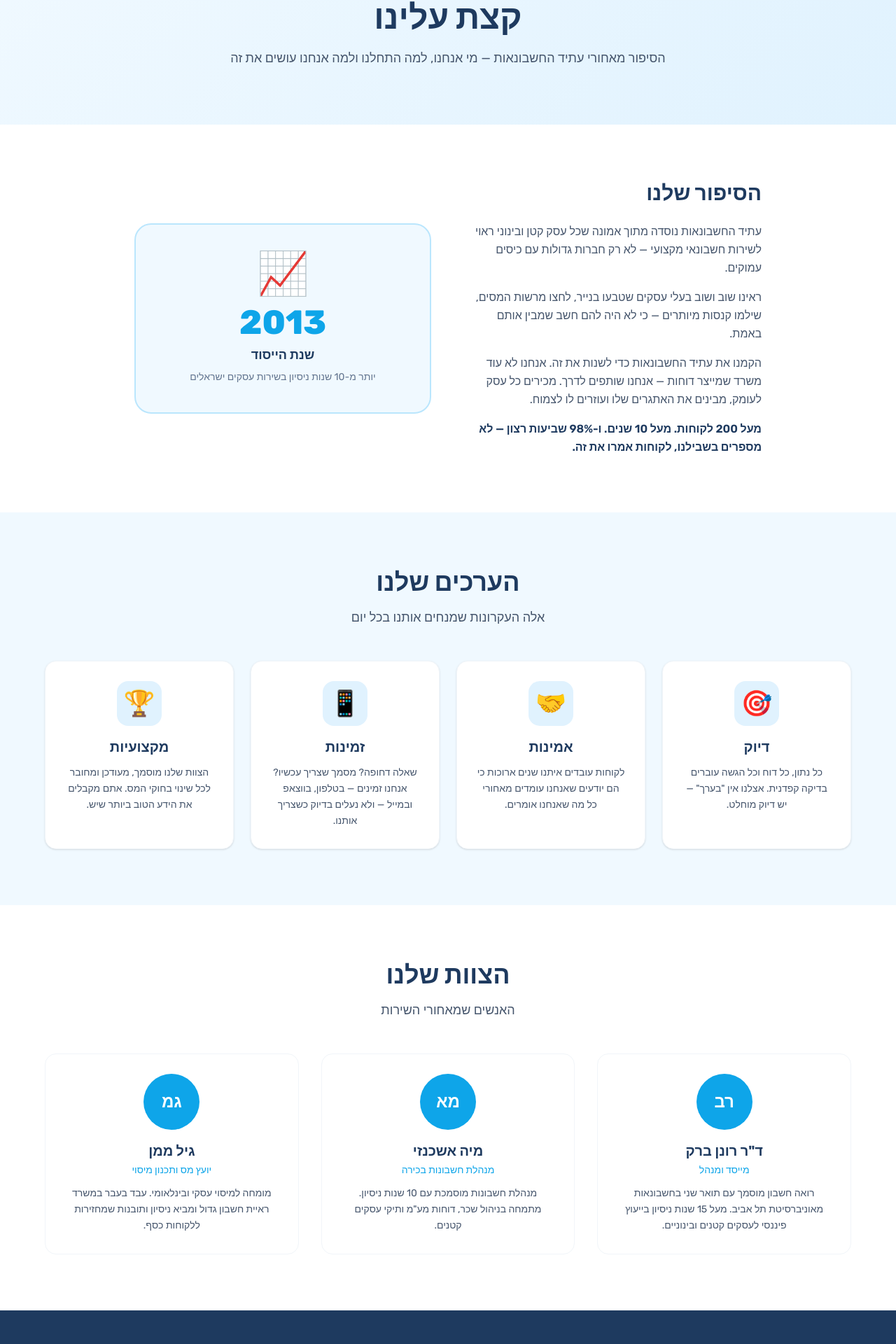
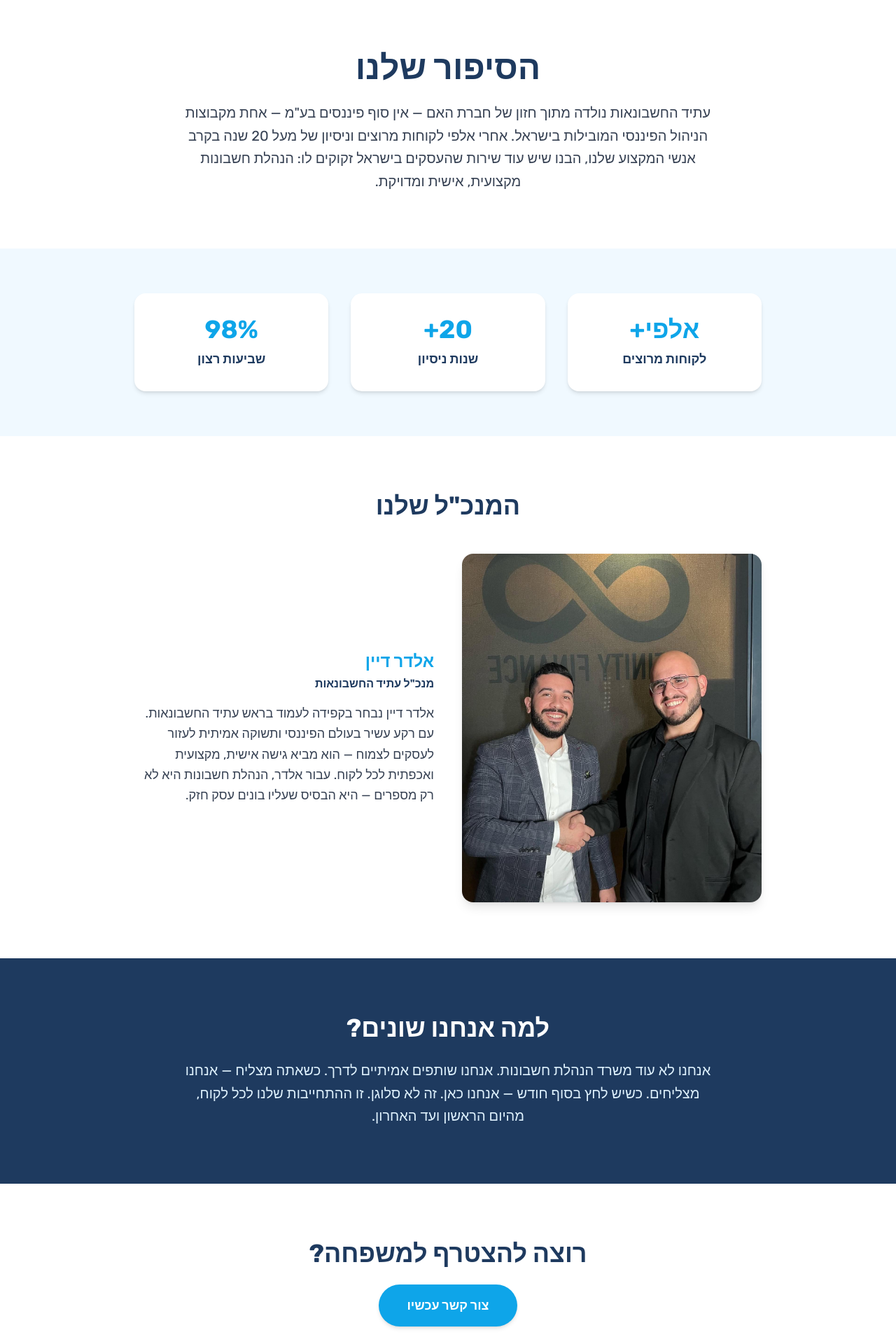
Before and after one commit to infinityfinanceisrael-max/atid-hashvonaut, a React (Vite) app: page /about in a window 1280 px wide. Shown: the part 151-2071 px from the top of the page at 70% size. Built offline with nearby package versions, Linux system fonts and the light colour scheme.

Commit message:
Update About page — Eldar Dayan, parent company story, team photo

```diff
--- a/src/pages/About.tsx
+++ b/src/pages/About.tsx
@@ -1,187 +1,97 @@
-import { Link } from 'react-router-dom'
-
-const values = [
-  {
-    icon: '🎯',
-    title: 'דיוק',
-    desc: 'כל נתון, כל דוח וכל הגשה עוברים בדיקה קפדנית. אצלנו אין "בערך" — יש דיוק מוחלט.',
-  },
-  {
-    icon: '🤝',
-    title: 'אמינות',
-    desc: 'לקוחות עובדים איתנו שנים ארוכות כי הם יודעים שאנחנו עומדים מאחורי כל מה שאנחנו אומרים.',
-  },
-  {
-    icon: '📱',
-    title: 'זמינות',
-    desc: 'שאלה דחופה? מסמך שצריך עכשיו? אנחנו זמינים — בטלפון, בווצאפ ובמייל — ולא נעלים בדיוק כשצריך אותנו.',
-  },
-  {
-    icon: '🏆',
-    title: 'מקצועיות',
-    desc: 'הצוות שלנו מוסמך, מעודכן ומחובר לכל שינוי בחוקי המס. אתם מקבלים את הידע הטוב ביותר שיש.',
-  },
-]
-
-const team = [
-  {
-    name: 'ד"ר רונן ברק',
-    role: 'מייסד ומנהל',
-    bio: 'רואה חשבון מוסמך עם תואר שני בחשבונאות מאוניברסיטת תל אביב. מעל 15 שנות ניסיון בייעוץ פיננסי לעסקים קטנים ובינוניים.',
-    initials: 'רב',
-  },
-  {
-    name: 'מיה אשכנזי',
-    role: 'מנהלת חשבונות בכירה',
-    bio: 'מנהלת חשבונות מוסמכת עם 10 שנות ניסיון. מתמחה בניהול שכר, דוחות מע"מ ותיקי עסקים קטנים.',
-    initials: 'מא',
-  },
-  {
-    name: 'גיל ממן',
-    role: 'יועץ מס ותכנון מיסוי',
-    bio: 'מומחה למיסוי עסקי ובינלאומי. עבד בעבר במשרד ראיית חשבון גדול ומביא ניסיון ותובנות שמחזירות ללקוחות כסף.',
-    initials: 'גמ',
-  },
-]
+import Header from '../components/Header';
+import Footer from '../components/Footer';
+import { Link } from 'react-router-dom';
 
 export default function About() {
   return (
-    <div dir="rtl">
-      {/* Page Header */}
-      <section
-        className="py-20 px-4 text-center"
-        style={{ background: 'linear-gradient(135deg, #F0F9FF 0%, #E0F2FE 100%)' }}
-      >
+    <div className="min-h-screen flex flex-col font-rubik" dir="rtl">
+      <Header />
+
+      <main className="flex-1">
+
+        {/* Section 1 — הסיפור שלנו */}
+        <section className="bg-white py-20 px-6 text-center">
           <div className="max-w-3xl mx-auto">
-          <h1 className="text-4xl md:text-5xl font-extrabold mb-5" style={{ color: '#1E3A5F' }}>
-            קצת עלינו
-          </h1>
-          <p className="text-lg text-slate-600 leading-relaxed">
-            הסיפור מאחורי עתיד החשבונאות — מי אנחנו, למה התחלנו ולמה אנחנו עושים את זה
+            <h1 className="text-4xl md:text-5xl font-bold text-[#1E3A5F] mb-6">הסיפור שלנו</h1>
+            <p className="text-lg md:text-xl text-gray-700 leading-relaxed">
+              עתיד החשבונאות נולדה מתוך חזון של חברת האם — אין סוף פיננסים בע"מ — אחת מקבוצות הניהול הפיננסי המובילות בישראל.
+              אחרי אלפי לקוחות מרוצים וניסיון של מעל 20 שנה בקרב אנשי המקצוע שלנו, הבנו שיש עוד שירות שהעסקים בישראל זקוקים לו:
+              הנהלת חשבונות מקצועית, אישית ומדויקת.
             </p>
           </div>
         </section>
 
-      {/* Story */}
-      <section className="py-20 px-4 bg-white">
-        <div className="max-w-4xl mx-auto">
-          <div className="grid grid-cols-1 md:grid-cols-2 gap-12 items-center">
-            <div>
-              <h2 className="text-3xl font-extrabold mb-6" style={{ color: '#1E3A5F' }}>
-                הסיפור שלנו
-              </h2>
-              <div className="space-y-4 text-slate-600 leading-relaxed">
-                <p>
-                  עתיד החשבונאות נוסדה מתוך אמונה שכל עסק קטן ובינוני ראוי לשירות חשבונאי מקצועי — לא רק חברות גדולות עם כיסים עמוקים.
-                </p>
-                <p>
-                  ראינו שוב ושוב בעלי עסקים שטבעו בנייר, לחצו מרשות המסים, שילמו קנסות מיותרים — כי לא היה להם חשב שמבין אותם באמת.
-                </p>
-                <p>
-                  הקמנו את עתיד החשבונאות כדי לשנות את זה. אנחנו לא עוד משרד שמייצר דוחות — אנחנו שותפים לדרך. מכירים כל עסק לעומק, מבינים את האתגרים שלו ועוזרים לו לצמוח.
-                </p>
-                <p className="font-semibold" style={{ color: '#1E3A5F' }}>
-                  מעל 200 לקוחות. מעל 10 שנים. ו-98% שביעות רצון — לא מספרים בשבילנו, לקוחות אמרו את זה.
-                </p>
+        {/* Section 2 — מי אנחנו (Stats) */}
+        <section className="bg-[#F0F9FF] py-16 px-6">
+          <div className="max-w-4xl mx-auto grid grid-cols-1 md:grid-cols-3 gap-8 text-center">
+            <div className="bg-white rounded-2xl shadow-md p-8">
+              <div className="text-4xl font-bold text-[#0EA5E9] mb-2">אלפי+</div>
+              <div className="text-lg text-[#1E3A5F] font-semibold">לקוחות מרוצים</div>
+            </div>
+            <div className="bg-white rounded-2xl shadow-md p-8">
+              <div className="text-4xl font-bold text-[#0EA5E9] mb-2">20+</div>
+              <div className="text-lg text-[#1E3A5F] font-semibold">שנות ניסיון</div>
+            </div>
+            <div className="bg-white rounded-2xl shadow-md p-8">
+              <div className="text-4xl font-bold text-[#0EA5E9] mb-2">98%</div>
+              <div className="text-lg text-[#1E3A5F] font-semibold">שביעות רצון</div>
             </div>
           </div>
-            <div
-              className="rounded-3xl p-10 flex flex-col items-center justify-center text-center"
-              style={{ backgroundColor: '#F0F9FF', border: '2px solid #BAE6FD' }}
-            >
-              <div className="text-6xl mb-4">📈</div>
-              <p className="text-5xl font-extrabold mb-2" style={{ color: '#0EA5E9' }}>2013</p>
-              <p className="text-lg font-semibold" style={{ color: '#1E3A5F' }}>שנת הייסוד</p>
-              <p className="text-slate-500 text-sm mt-2">יותר מ-10 שנות ניסיון בשירות עסקים ישראלים</p>
+        </section>
+
+        {/* Section 3 — המנכ"ל שלנו */}
+        <section className="bg-white py-20 px-6">
+          <div className="max-w-4xl mx-auto">
+            <h2 className="text-3xl md:text-4xl font-bold text-[#1E3A5F] text-center mb-12">המנכ"ל שלנו</h2>
+            <div className="flex flex-col md:flex-row gap-10 items-center">
+              <div className="md:w-1/2">
+                <img
+                  src="/eldar-team.jpg"
+                  alt="אלדר דיין — מנכ&quot;ל עתיד החשבונאות"
+                  className="rounded-2xl max-w-md mx-auto shadow-lg w-full object-cover"
+                />
+              </div>
+              <div className="md:w-1/2 text-center md:text-right">
+                <h3 className="text-2xl font-bold text-[#0EA5E9] mb-1">אלדר דיין</h3>
+                <p className="text-[#1E3A5F] font-semibold mb-4">מנכ"ל עתיד החשבונאות</p>
+                <p className="text-gray-700 text-lg leading-relaxed">
+                  אלדר דיין נבחר בקפידה לעמוד בראש עתיד החשבונאות. עם רקע עשיר בעולם הפיננסי ותשוקה אמיתית לעזור לעסקים לצמוח —
+                  הוא מביא גישה אישית, מקצועית ואכפתית לכל לקוח. עבור אלדר, הנהלת חשבונות היא לא רק מספרים —
+                  היא הבסיס שעליו בונים עסק חזק.
+                </p>
               </div>
             </div>
           </div>
         </section>
 
-      {/* Values */}
-      <section className="py-20 px-4" style={{ backgroundColor: '#F0F9FF' }}>
-        <div className="max-w-6xl mx-auto">
-          <div className="text-center mb-12">
-            <h2 className="text-3xl md:text-4xl font-extrabold mb-4" style={{ color: '#1E3A5F' }}>
-              הערכים שלנו
-            </h2>
-            <p className="text-slate-600 text-lg">אלה העקרונות שמנחים אותנו בכל יום</p>
-          </div>
-          <div className="grid grid-cols-1 sm:grid-cols-2 lg:grid-cols-4 gap-6">
-            {values.map((v) => (
-              <div
-                key={v.title}
-                className="bg-white rounded-2xl p-7 text-center shadow-sm hover:shadow-md transition-all border border-slate-100"
-              >
-                <div
-                  className="text-4xl w-16 h-16 flex items-center justify-center rounded-2xl mx-auto mb-4"
-                  style={{ backgroundColor: '#E0F2FE' }}
-                >
-                  {v.icon}
-                </div>
-                <h3 className="text-xl font-bold mb-3" style={{ color: '#1E3A5F' }}>
-                  {v.title}
-                </h3>
-                <p className="text-slate-600 text-sm leading-relaxed">{v.desc}</p>
-              </div>
-            ))}
-          </div>
+        {/* Section 4 — מה מייחד אותנו */}
+        <section className="bg-[#1E3A5F] py-20 px-6 text-center text-white">
+          <div className="max-w-3xl mx-auto">
+            <h2 className="text-3xl md:text-4xl font-bold mb-6">למה אנחנו שונים?</h2>
+            <p className="text-lg md:text-xl leading-relaxed text-sky-100">
+              אנחנו לא עוד משרד הנהלת חשבונות. אנחנו שותפים אמיתיים לדרך.
+              כשאתה מצליח — אנחנו מצליחים. כשיש לחץ בסוף חודש — אנחנו כאן.
+              זה לא סלוגן. זו ההתחייבות שלנו לכל לקוח, מהיום הראשון ועד האחרון.
+            </p>
           </div>
         </section>
 
-      {/* Team */}
-      <section className="py-20 px-4 bg-white">
-        <div className="max-w-6xl mx-auto">
-          <div className="text-center mb-12">
-            <h2 className="text-3xl md:text-4xl font-extrabold mb-4" style={{ color: '#1E3A5F' }}>
-              הצוות שלנו
-            </h2>
-            <p className="text-slate-600 text-lg">האנשים שמאחורי השירות</p>
-          </div>
-          <div className="grid grid-cols-1 md:grid-cols-3 gap-8">
-            {team.map((member) => (
-              <div
-                key={member.name}
-                className="rounded-2xl border border-slate-100 p-7 text-center hover:shadow-lg transition-all"
+        {/* Section 5 — CTA */}
+        <section className="bg-white py-20 px-6 text-center">
+          <div className="max-w-2xl mx-auto">
+            <h2 className="text-3xl md:text-4xl font-bold text-[#1E3A5F] mb-6">רוצה להצטרף למשפחה?</h2>
+            <Link
+              to="/contact"
+              className="inline-block bg-[#0EA5E9] hover:bg-[#0284c7] text-white font-bold text-lg px-10 py-4 rounded-full transition-colors duration-200 shadow-md"
             >
-                <div
-                  className="w-20 h-20 rounded-full flex items-center justify-center text-2xl font-bold text-white mx-auto mb-4"
-                  style={{ backgroundColor: '#0EA5E9' }}
-                >
-                  {member.initials}
-                </div>
-                <h3 className="text-xl font-bold mb-1" style={{ color: '#1E3A5F' }}>
-                  {member.name}
-                </h3>
-                <p className="text-sm font-medium mb-3" style={{ color: '#0EA5E9' }}>
-                  {member.role}
-                </p>
-                <p className="text-slate-600 text-sm leading-relaxed">{member.bio}</p>
-              </div>
-            ))}
-          </div>
+              צור קשר עכשיו
+            </Link>
           </div>
         </section>
 
-      {/* CTA */}
-      <section
-        className="py-16 px-4 text-center text-white"
-        style={{ backgroundColor: '#1E3A5F' }}
-      >
-        <div className="max-w-2xl mx-auto">
-          <h2 className="text-2xl md:text-3xl font-extrabold mb-4">בואו נכיר</h2>
-          <p className="text-slate-300 mb-8 text-lg">
-            שיחה קצרה וחינמית — ונראה יחד איך נוכל לעזור לעסק שלכם.
-          </p>
-          <Link
-            to="/contact"
-            className="inline-block px-8 py-3.5 rounded-full font-bold text-lg transition-all hover:opacity-90"
-            style={{ backgroundColor: '#0EA5E9', color: 'white' }}
-          >
-            צרו קשר עכשיו
-          </Link>
+      </main>
+
+      <Footer />
     </div>
-      </section>
-    </div>
-  )
+  );
 }
```
Lines whose indentation alone changed are shown as unchanged.
